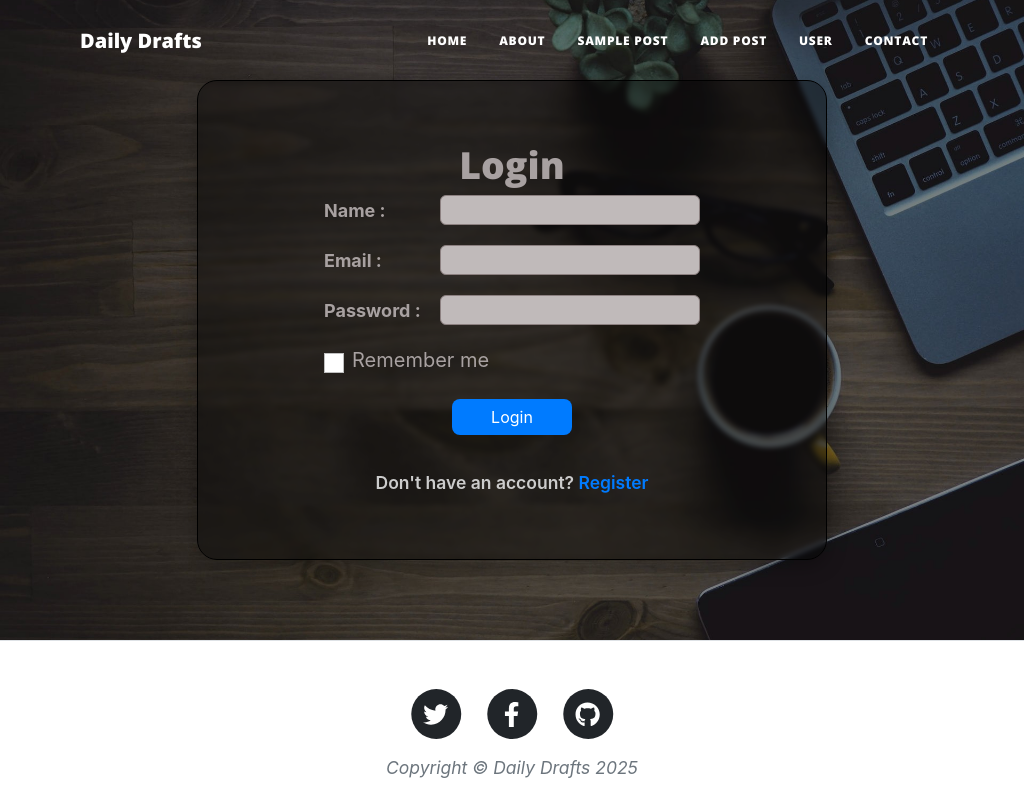
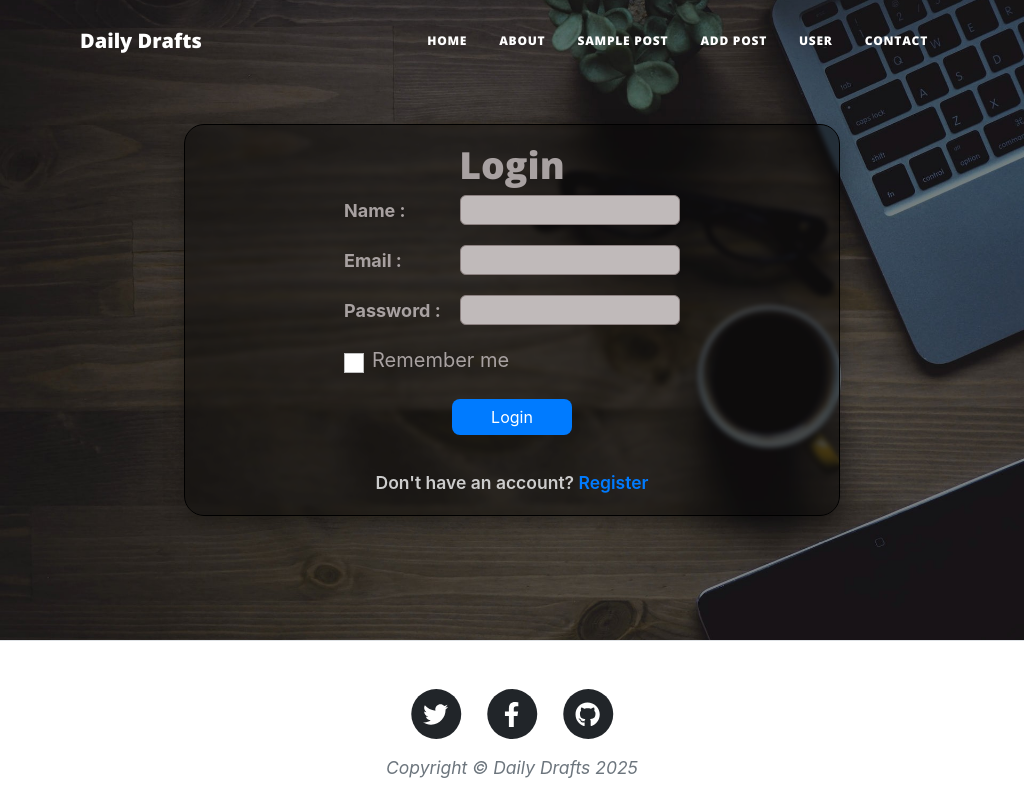
Before and after one commit to coding-enthusiast003/Blog-website, a Flask app: page /login in a window 1024 px wide. Shown: the top 800 px of the page. Run offline with Flask 3, Linux system fonts and the light colour scheme; some libraries are stand-ins or nearby versions.

```diff
--- a/templates/login.html
+++ b/templates/login.html
@@ -119,7 +119,18 @@
         width: 180px;
       }
     }
-
+@media (min-width: 891px) and (max-width: 1024px) {
+      .login {
+        width: 70%;
+        height: auto;
+        padding: 18px;
+      }
+      .form input[type="text"],
+      .form input[type="password"],
+      .form input[type="email"] {
+        width: 220px;
+      }
+    }
     /* Redmi & small mobiles (393px and below) */
     @media (max-width: 393px) {
       .login {
```
Also changed, not shown: README.md, 1 other file.
